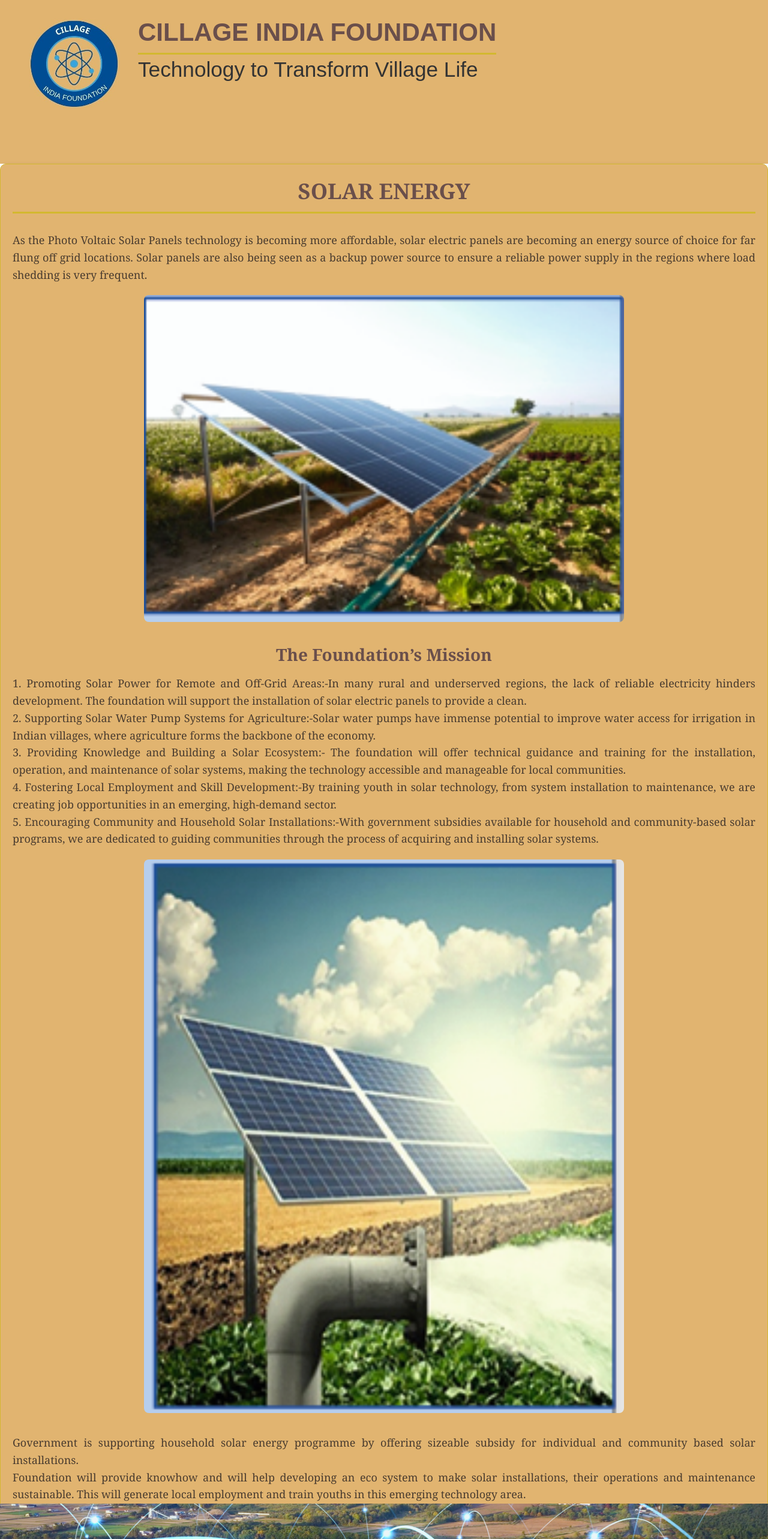
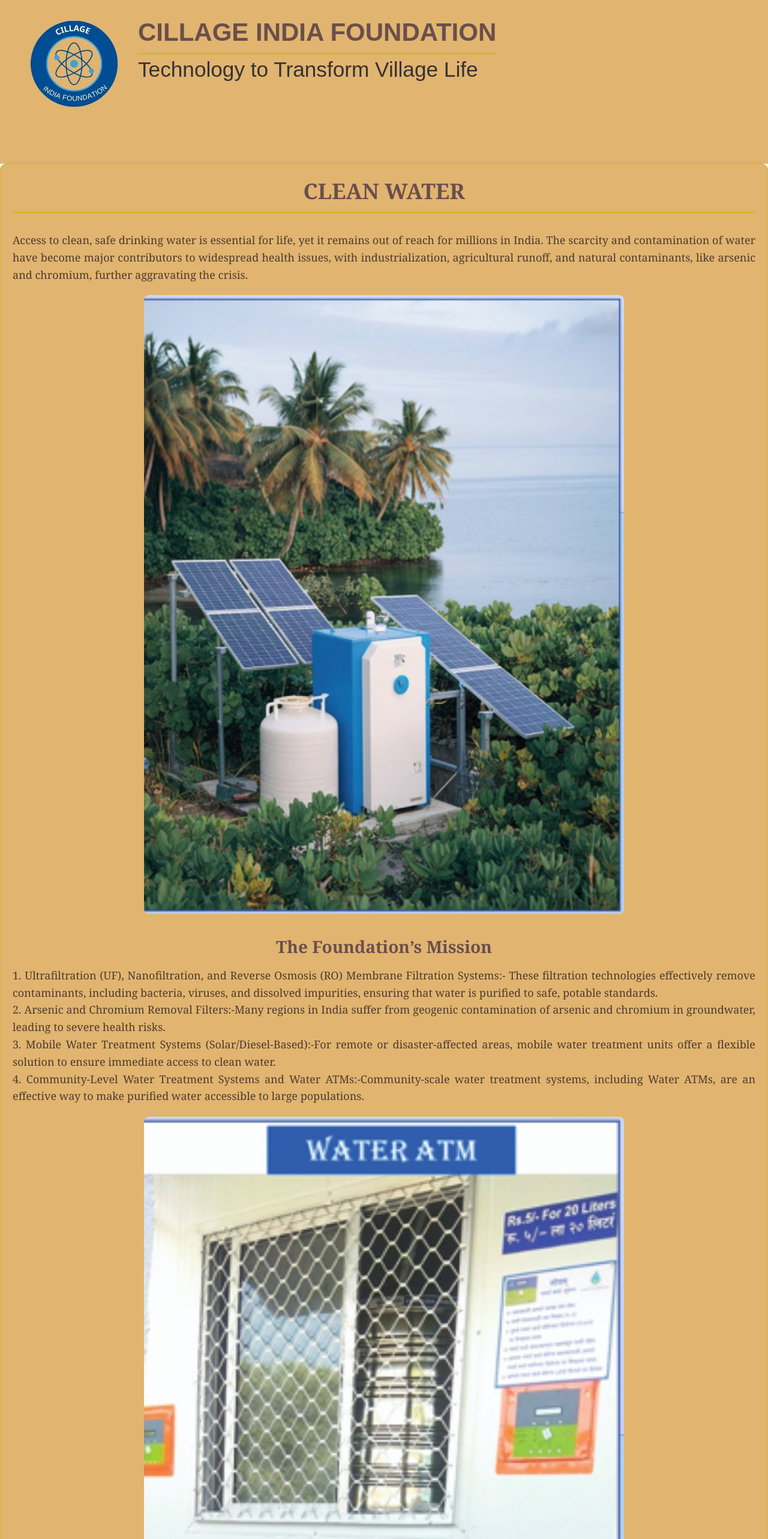
Before and after one commit to yathe/cillage_work, a React (Create React App) app: page /CleanWater in a window 1280 px wide. Shown: the top 2566 px of the page at 60% size. Built offline with nearby package versions, Linux system fonts and the light colour scheme.

Commit message:
Update CleanWater.js

```diff
--- a/src/components/Our Domain/CleanWater.js
+++ b/src/components/Our Domain/CleanWater.js
@@ -1,9 +1,11 @@
 import React from "react"
-import ag from "../../photos/sol.png"
-import ag1 from "../../photos/sol2.png"
+import ag from "../../photos/saf.png"
+import ag1 from "../../photos/saf1.png"
 
 
-function SolarEnergy() {
+
+
+function CleanWater() {
     return (
         <div style={{
             width: '100%',
@@ -22,7 +24,7 @@ function SolarEnergy() {
                     paddingBottom: '10px',
                     textTransform: 'uppercase'
                 }}>
-                    Solar Energy
+                    Clean Water
                 </h1>
             </header>
 
@@ -33,13 +35,8 @@ function SolarEnergy() {
                     lineHeight: '1.6',
                     textAlign: 'justify'
                 }}>
-                    As the Photo Voltaic Solar Panels technology   is
-becoming more affordable,  solar electric panels
-are becoming an energy source of choice for far
-flung off grid locations.  Solar panels are also being
-seen as a backup power source to ensure a reliable
-power supply in the regions where load shedding is
-very frequent.
+                    Access to clean, safe drinking water is essential for life, yet it remains out of reach for millions in India. The scarcity and contamination of water have become major contributors to widespread health
+                     issues, with industrialization, agricultural runoff, and natural contaminants, like arsenic and chromium, further aggravating the crisis.
                 </p>
             </section>
 
@@ -68,13 +65,12 @@ very frequent.
                     lineHeight: '1.6',
                     textAlign: 'justify'
                 }}>
-                    1. Promoting Solar Power for Remote and Off-Grid Areas:-In many rural and underserved regions, the lack of reliable electricity hinders development.
-                    The foundation will support the installation of solar electric panels to provide a clean. <br/>
-                    2. Supporting Solar Water Pump Systems for Agriculture:-Solar water pumps have immense potential to improve water access for irrigation in Indian villages, where agriculture forms the backbone of the economy.  <br/>
-                    3. Providing Knowledge and Building a Solar Ecosystem:- The foundation will offer technical guidance and training for the installation, operation, and maintenance of solar systems,
-                    making the technology accessible and manageable for local communities. <br/>
-                    4. Fostering Local Employment and Skill Development:-By training youth in solar technology, from system installation to maintenance, we are creating job opportunities in an emerging, high-demand sector. <br/>
-                    5. Encouraging Community and Household Solar Installations:-With government subsidies available for household and community-based solar programs, we are dedicated to guiding communities through the process of acquiring and installing solar systems.
+                    1. Ultrafiltration (UF), Nanofiltration, and Reverse Osmosis (RO) Membrane Filtration Systems:-
+                    These filtration technologies effectively remove contaminants, including bacteria, viruses,
+                    and dissolved impurities, ensuring that water is purified to safe, potable standards.<br/>
+                    2. Arsenic and Chromium Removal Filters:-Many regions in India suffer from geogenic contamination of arsenic and chromium in groundwater, leading to severe health risks.  <br/>
+                    3. Mobile Water Treatment Systems (Solar/Diesel-Based):-For remote or disaster-affected areas, mobile water treatment units offer a flexible solution to ensure immediate access to clean water. <br/>
+                    4. Community-Level Water Treatment Systems and Water ATMs:-Community-scale water treatment systems, including Water ATMs, are an effective way to make purified water accessible to large populations.
                 </p>
             </section>
 
@@ -96,21 +92,19 @@ very frequent.
                     lineHeight: '1.6',
                     textAlign: 'justify'
                 }}>
-                     Government is  supporting household solar energy
-programme by offering sizeable subsidy for
-individual and community based solar
-installations.<br/>
-Foundation will provide knowhow and will help
-developing an eco system to make solar
-installations, their operations and maintenance
-sustainable. This will generate local employment
-and train youths  in this emerging technology area.
+                    Safe drinking water is essential  for life. Non availability of  safe drinking
+water is a reason for many health issues in India. Due to
+Industrialization, agriculture and geogenic reasons, water is getting
+polluted and scarce. Unpredictable  flash floods,  large dry areas add
+to the woes. Foundation will promote technologies which can help
+provide clean and safe water
                 </p>
             </section>
+
 
 
         </div>
     );
 }
 
-export default SolarEnergy;
+export default CleanWater;
```
